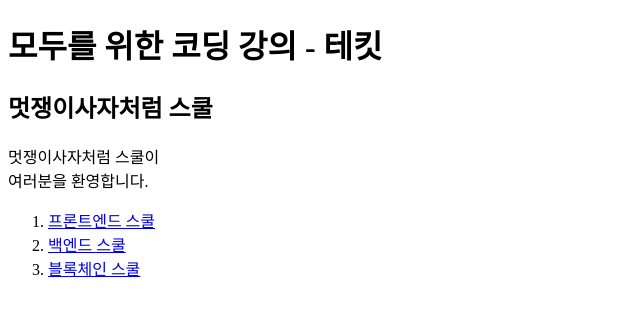
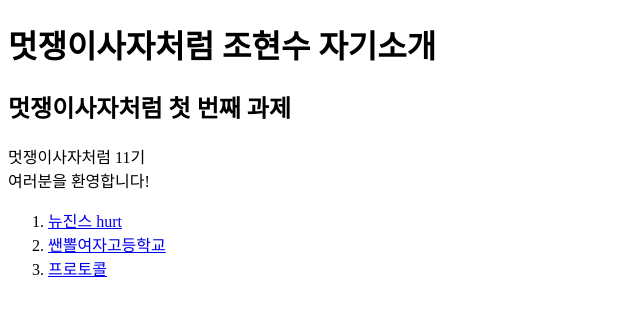
Before and after one commit to Hellen0317/Hellen0317.github.io, a plain HTML site: page index.html in a window 1280 px wide. Shown: the whole page, without its empty margins (0-640 px from the left). Drawn offline with Linux system fonts and the light colour scheme.

Commit message:
Update index.html
자기소개로 수정 (팀원들에게 보여주기 위해)

```diff
--- a/index.html
+++ b/index.html
@@ -5,7 +5,7 @@
     <meta charset="UTF-8">
     <meta http-equiv="X-UA-Compatible" content="IE=edge">
     <meta name="viewport" content="width=device-width, initial-scale=1.0">
-    <title>멋쟁이사자처럼:)</title>
+    <title>멋쟁이사자처럼 과제 1</title>
 
     <meta property="og:title" content="멋쟁이사자처럼 파이팅:)">
     <meta property="og:description" content="멋쟁이사자처럼과 즐거운 코딩">
@@ -15,29 +15,29 @@
 
 <body>
 
-    <h1>모두를 위한 코딩 강의 - 테킷</h1>
+    <h1>멋쟁이사자처럼 조현수 자기소개</h1>
 
     <div>
-        <h2>멋쟁이사자처럼 스쿨</h2>
+        <h2>멋쟁이사자처럼 첫 번째 과제</h2>
 
-        <p>멋쟁이사자처럼 스쿨이<br>여러분을 환영합니다.</p>
+        <p>멋쟁이사자처럼 11기<br>여러분을 환영합니다!</p>
 
         <!-- <p>임금님 귀는 당나귀 귀!</p> -->
 
         <ol>
             <li>
-                <a href="https://techit.education/school/kdt-frontend-5th">
-                    프론트엔드 스쿨
+                <a href="https://youtu.be/tVIXY14aJms">
+                    뉴진스 hurt
                 </a>
             </li>
             <li>
-                <a href="https://techit.education/school/kdt-backend-4th" target="_blank">
-                    백엔드 스쿨
+                <a href="http://stpaul.cnehs.kr/main.do" target="_blank">
+                    쌘뽈여자고등학교
                 </a>
             </li>
             <li>
-                <a href=#>
-                    블록체인 스쿨
+                <a href="https://naver.me/5yq2gOj1" target="_blank">
+                    프로토콜
                 </a>
             </li>
         </ol>
```
